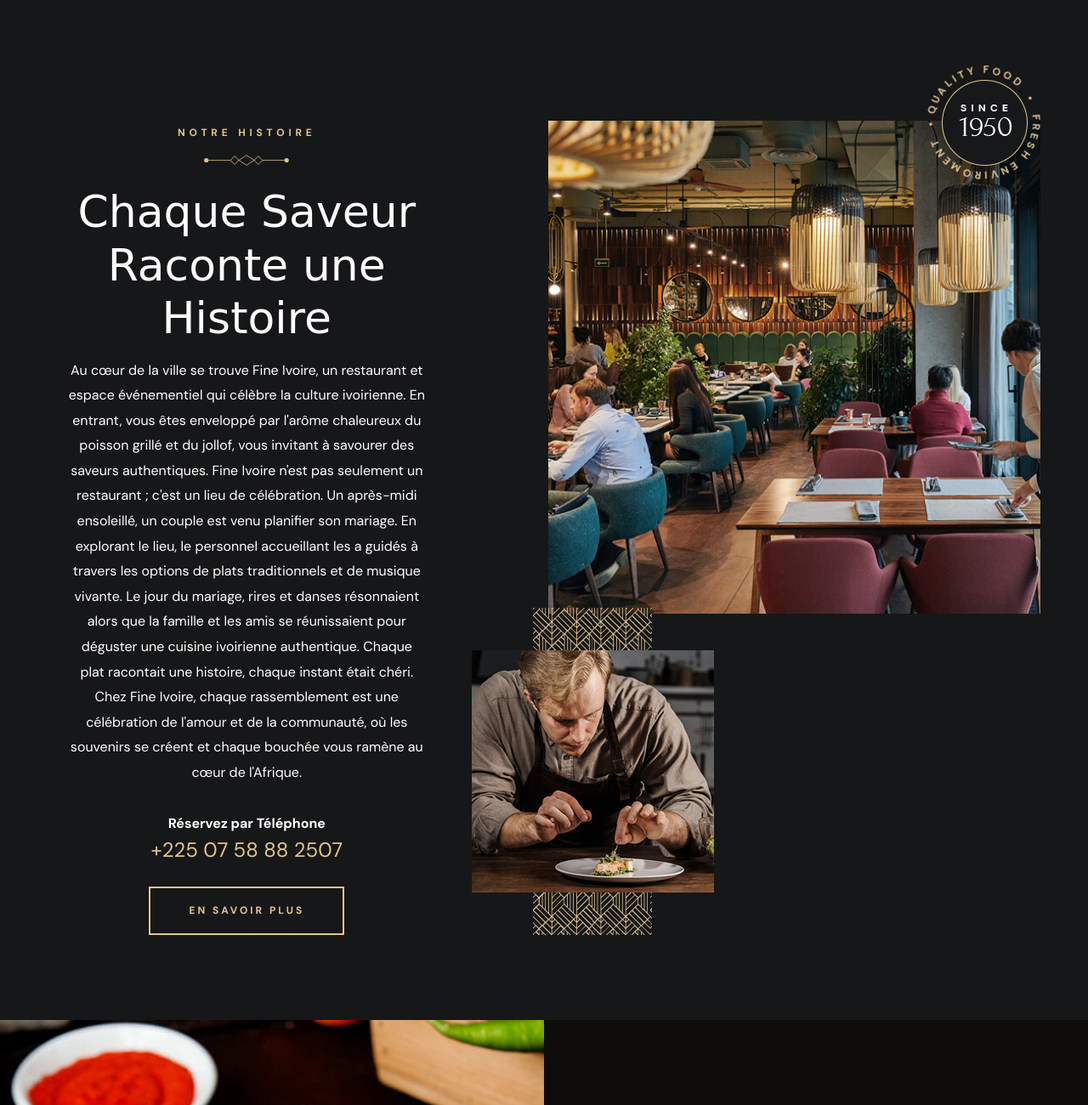
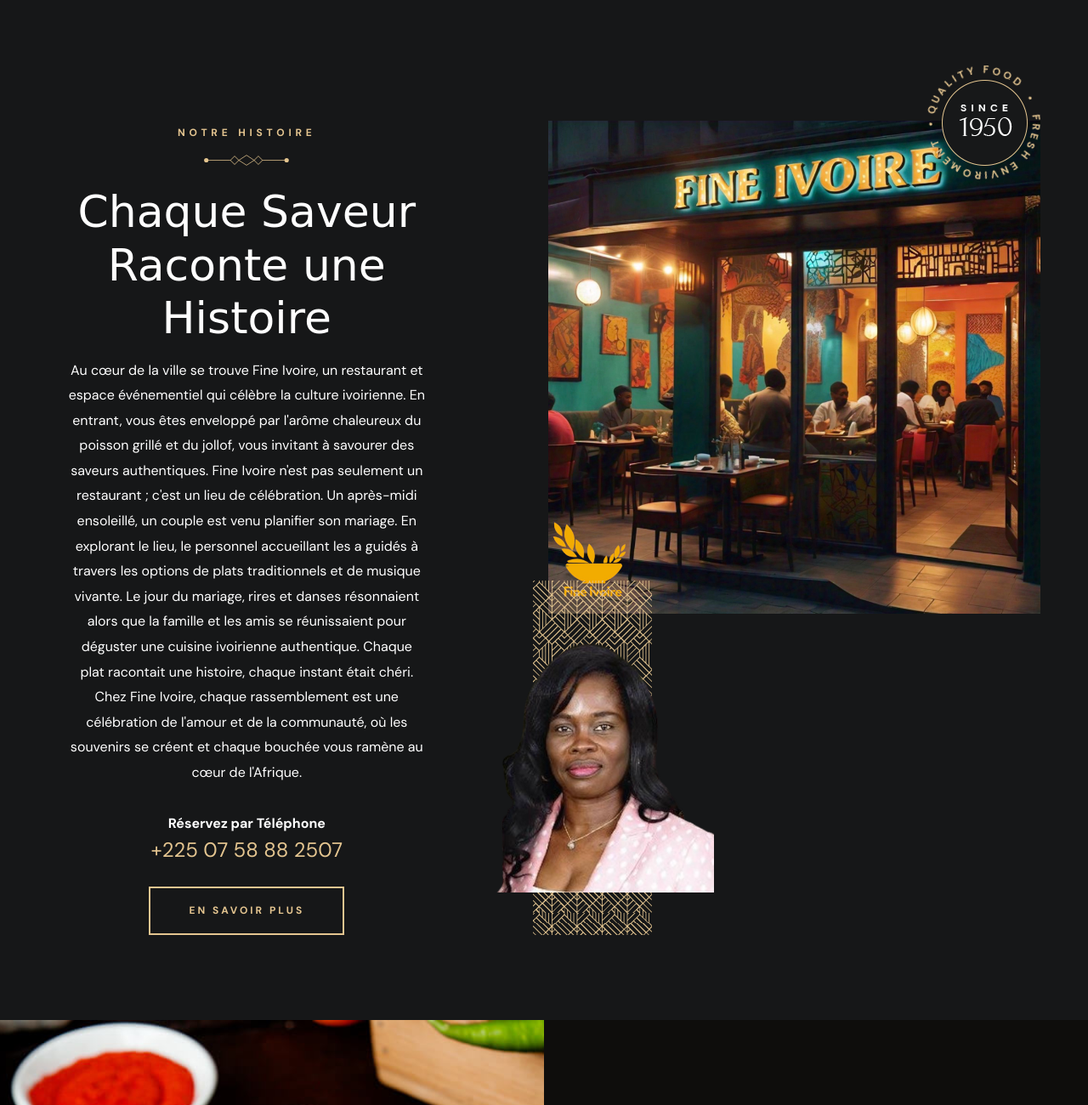
Before and after one commit to AmonKissi/Fine-Ivoire, a website built with Vite: page index.html in a window 1280 px wide. Shown: the part 1907-3207 px from the top of the page at 85% size. Built offline with nearby package versions, Linux system fonts and the light colour scheme; files whose address does not match are found by name; a web font is replaced by a local one.

```diff
--- a/index.html
+++ b/index.html
@@ -28,9 +28,9 @@
 	<!--
     - preload images
   	-->
-	<link rel="preload" as="image" href="./src/images/hero/ivoire1.png">
-	<link rel="preload" as="image" href="./src/images/hero/ivoire2.png">
-	<link rel="preload" as="image" href="./src/images/hero/ivoire3.jpg">
+	<link rel="preload" as="image" href="./src/images/hero/hero-slider-1.jpg">
+	<link rel="preload" as="image" href="./src/images/hero/hero-slider-2.jpg">
+	<link rel="preload" as="image" href="./src/images/hero/hero-slider-3.jpg">
 </head>
 
 <body id="top">
@@ -372,10 +372,10 @@
 						</a>
 					</div>
 					<figure class="about-banner">
-						<img src="./src/images/about/about-banner.jpg" width="570" height="570" loading="lazy"
+						<img src="./src/images/about/banner.jpg" width="570" height="570" loading="lazy"
 							alt="about banner" class="w-100" data-parallax-item data-parallax-speed="1">
 						<div class="abs-img abs-img-1 has-before" data-parallax-item data-parallax-speed="1.75">
-							<img src="/src/images/about/about-abs-image.jpg" width="285" height="285" loading="lazy"
+							<img src="/src/images/about/marie.png" width="285" height="285" loading="lazy"
 								alt="" class="w-100">
 						</div>
 						<div class="abs-img abs-img-2 has-before">
```
Also changed, not shown: src/images/about/banner.jpg (added), src/images/about/marie.png (added).
